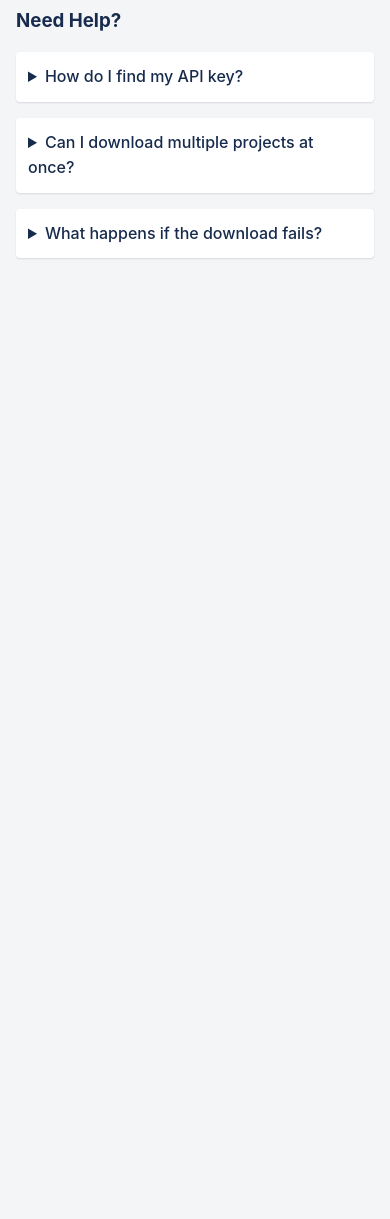
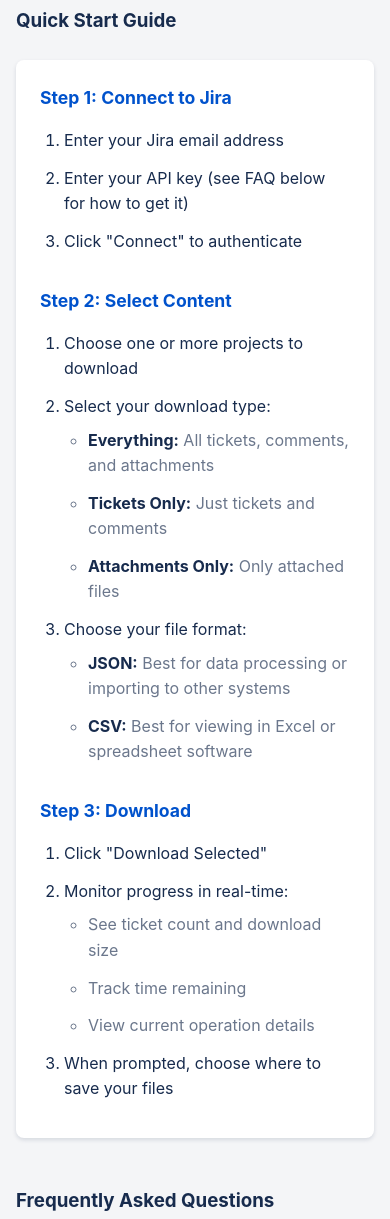
Before and after one commit to allanbchancery/jira-download13march, a website: page index.html in a window 390 px wide. Shown: the part 624-1843 px from the top of the page. Before the commit the page ends 914 px from the top, so only its background shows below. Drawn offline with Linux system fonts and the light colour scheme.

Commit message:
Add Quick Start Guide and FAQ improvements
- Add step-by-step user guide
- Enhance FAQ with file format details
- Add file structure documentation
- Improve help section styling
- Add responsive design for guide sections

```diff
--- a/index.html
+++ b/index.html
@@ -148,7 +148,48 @@
         </main>
 
         <div class="help-section">
-            <h3>Need Help?</h3>
+            <h3>Quick Start Guide</h3>
+            <div class="guide-steps">
+                <h4>Step 1: Connect to Jira</h4>
+                <ol>
+                    <li>Enter your Jira email address</li>
+                    <li>Enter your API key (see FAQ below for how to get it)</li>
+                    <li>Click "Connect" to authenticate</li>
+                </ol>
+
+                <h4>Step 2: Select Content</h4>
+                <ol>
+                    <li>Choose one or more projects to download</li>
+                    <li>Select your download type:
+                        <ul>
+                            <li><strong>Everything:</strong> All tickets, comments, and attachments</li>
+                            <li><strong>Tickets Only:</strong> Just tickets and comments</li>
+                            <li><strong>Attachments Only:</strong> Only attached files</li>
+                        </ul>
+                    </li>
+                    <li>Choose your file format:
+                        <ul>
+                            <li><strong>JSON:</strong> Best for data processing or importing to other systems</li>
+                            <li><strong>CSV:</strong> Best for viewing in Excel or spreadsheet software</li>
+                        </ul>
+                    </li>
+                </ol>
+
+                <h4>Step 3: Download</h4>
+                <ol>
+                    <li>Click "Download Selected"</li>
+                    <li>Monitor progress in real-time:
+                        <ul>
+                            <li>See ticket count and download size</li>
+                            <li>Track time remaining</li>
+                            <li>View current operation details</li>
+                        </ul>
+                    </li>
+                    <li>When prompted, choose where to save your files</li>
+                </ol>
+            </div>
+
+            <h3>Frequently Asked Questions</h3>
             <div class="faq-list">
                 <details>
                     <summary>How do I find my API key?</summary>
@@ -179,6 +220,42 @@
                         </ul>
                     </div>
                 </details>
+                <details>
+                    <summary>Which file format should I choose?</summary>
+                    <div class="faq-content">
+                        <p>Choose based on your needs:</p>
+                        <ul>
+                            <li><strong>JSON:</strong> Best for:
+                                <ul>
+                                    <li>Importing to other systems</li>
+                                    <li>Preserving data structure</li>
+                                    <li>Programmatic processing</li>
+                                </ul>
+                            </li>
+                            <li><strong>CSV:</strong> Best for:
+                                <ul>
+                                    <li>Opening in Excel</li>
+                                    <li>Quick data analysis</li>
+                                    <li>Sharing with non-technical users</li>
+                                </ul>
+                            </li>
+                        </ul>
+                    </div>
+                </details>
+                <details>
+                    <summary>How are the files organized?</summary>
+                    <div class="faq-content">
+                        <p>Downloaded files are organized as follows:</p>
+                        <pre>
+ProjectKey/
+├── tickets.[json|csv]  # Ticket data in chosen format
+└── TicketKey/         # Folder for each ticket
+    ├── attachment1.pdf
+    ├── attachment2.jpg
+    └── ...
+                        </pre>
+                    </div>
+                </details>
             </div>
         </div>
     </div>
--- a/styles.css
+++ b/styles.css
@@ -525,6 +525,52 @@
     border-top: 1px solid var(--border-color);
 }
 
+.guide-steps {
+    margin: 1.5rem 0 3rem;
+    padding: 1.5rem;
+    background: var(--card-background);
+    border-radius: 8px;
+    box-shadow: 0 2px 4px var(--shadow-color);
+}
+
+.guide-steps h4 {
+    color: var(--primary-color);
+    margin-bottom: 1rem;
+    font-size: 1.1rem;
+}
+
+.guide-steps ol {
+    margin-bottom: 2rem;
+    padding-left: 1.5rem;
+}
+
+.guide-steps ol:last-child {
+    margin-bottom: 0;
+}
+
+.guide-steps li {
+    margin-bottom: 0.75rem;
+}
+
+.guide-steps ul {
+    margin: 0.5rem 0;
+    padding-left: 1.5rem;
+    color: var(--secondary-color);
+}
+
+.guide-steps strong {
+    color: var(--text-color);
+}
+
+.guide-steps pre {
+    background: var(--background-color);
+    padding: 1rem;
+    border-radius: 4px;
+    overflow-x: auto;
+    font-family: monospace;
+    margin: 0.5rem 0;
+}
+
 .faq-list {
     margin-top: 1rem;
 }
```
